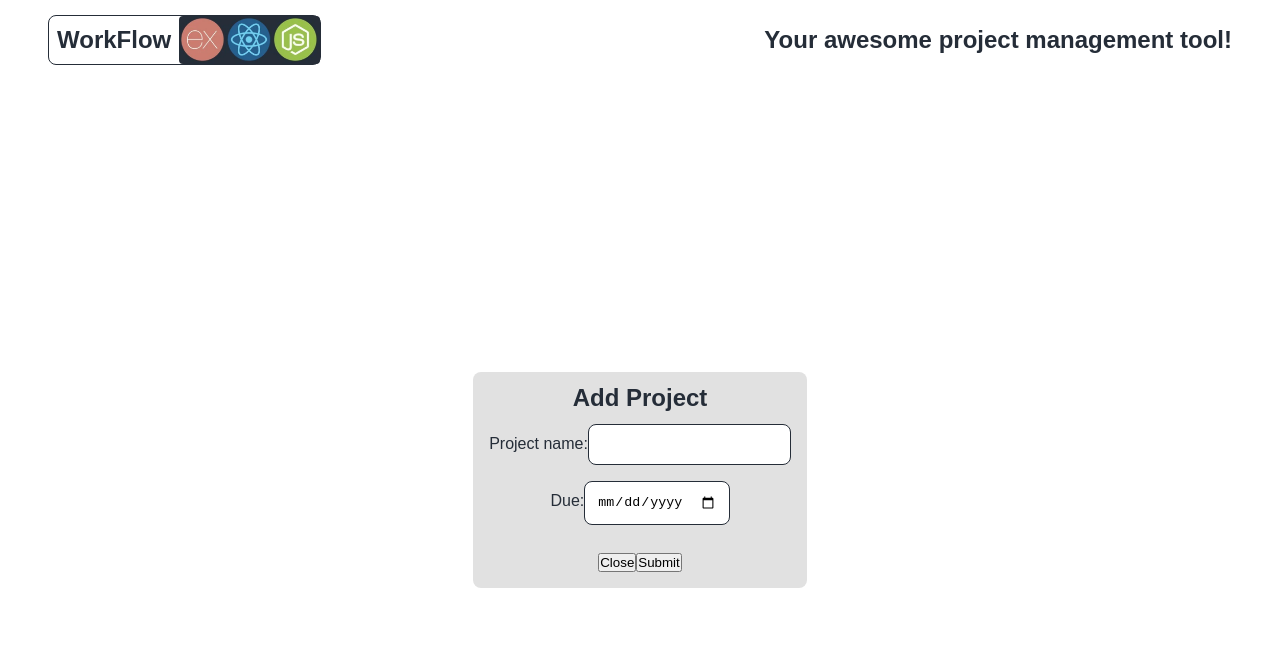
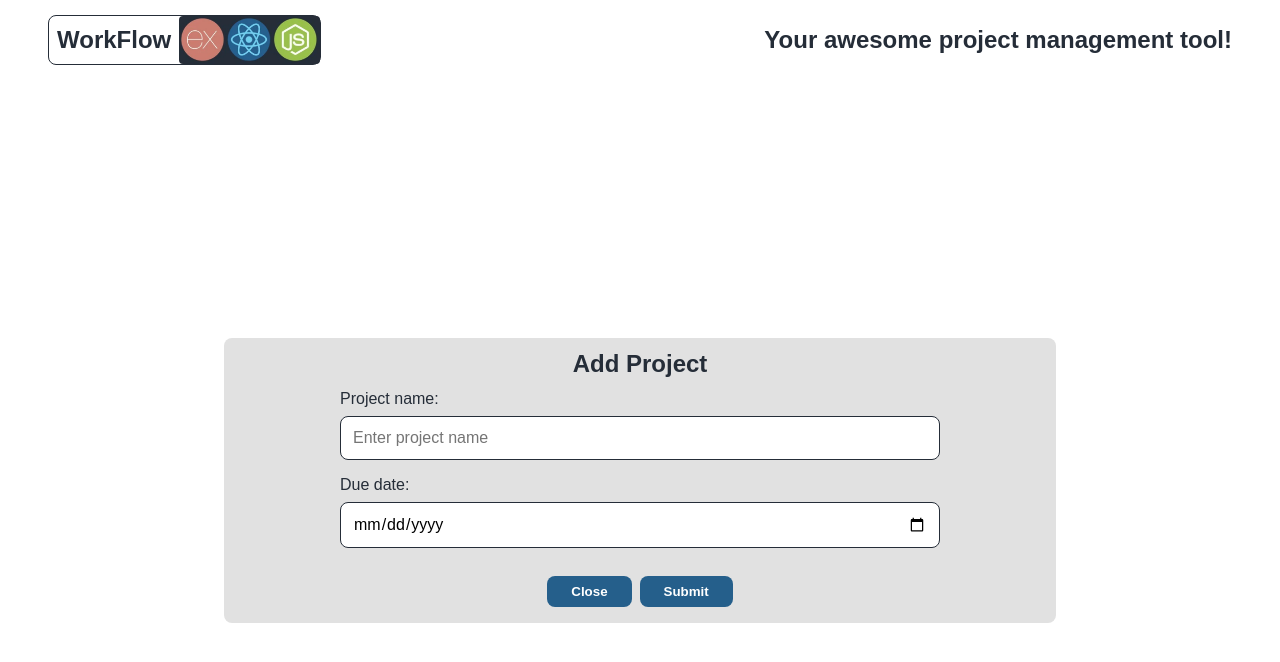
Before and after one commit to JuanVMaya/workflow-app, a React (Create React App) app in the folder client/: page / in a window 1280 px wide. Both pictures are taken after a click on the button "Add project". Shown: the top 662 px of the page. Built offline with nearby package versions, Linux system fonts and the light colour scheme.

Commit message:
Add form styling. Refactor MainDashboard as class component

```diff
--- a/client/src/components/AddItemForm/AddItemForm.jsx
+++ b/client/src/components/AddItemForm/AddItemForm.jsx
@@ -15,24 +15,39 @@ const AddItemForm = ({ isOpen, closeModal, itemType }) => {
     //Make post request to server to add task
     closeModal();
   };
+
   return (
     <ReactModal className="modal" overlayClassName="overlay" isOpen={isOpen}>
       {itemType === "project" ? (
         <form onSubmit={handleSubmitProject} className="form">
           <h2 className="form__title">Add Project</h2>
-          <label>
+          <label className="form__label">
             Project name:
-            <input className="form__input" type="text" name="name" id="name" />
+            <input
+              className="form__input"
+              type="text"
+              name="name"
+              id="name"
+              placeholder="Enter project name"
+            />
           </label>
-          <label>
-            Due:
+          <label className="form__label">
+            Due date:
             <input className="form__input" type="date" name="date" id="date" />
           </label>
           <div className="task__button-container">
-            <button type="button" onClick={handleCloseForm}>
+            <button
+              type="button"
+              className="button button--cancel"
+              onClick={handleCloseForm}
+            >
               Close
             </button>
-            <button type="submit" onClick={handleSubmitProject}>
+            <button
+              type="submit"
+              className="button"
+              onClick={handleSubmitProject}
+            >
               Submit
             </button>
           </div>
@@ -40,19 +55,34 @@ const AddItemForm = ({ isOpen, closeModal, itemType }) => {
       ) : (
         <form onSubmit={handleSubmitTask} className="form">
           <h2 className="form__title">Add Task</h2>
-          <label>
+          <label className="form__label">
             Task name:
-            <input className="form__input"  type="text" name="name" id="name" />
+            <input
+              className="form__input"
+              type="text"
+              name="name"
+              id="name"
+              placeholder="Enter task name"
+            />
           </label>
-          <label>
+          <label className="form__label">
             Description:
-            <textarea className="form__input" name="description" id="description" />
+            <textarea
+              className="form__input form__input--textarea"
+              placeholder="Enter task description"
+              name="description"
+              id="description"
+            />
           </label>
           <div className="task__button-container">
-            <button type="button" onClick={handleCloseForm}>
+            <button
+              type="button"
+              className="button button--cancel"
+              onClick={handleCloseForm}
+            >
               Close
             </button>
-            <button type="submit" onClick={handleSubmitTask}>
+            <button type="submit" className="button" onClick={handleSubmitTask}>
               Submit
             </button>
           </div>
--- a/client/src/components/AddItemForm/AddItemForm.scss
+++ b/client/src/components/AddItemForm/AddItemForm.scss
@@ -15,18 +15,53 @@
   border-radius: 0.5rem;
   background-color: colours.$mercury;
   backdrop-filter: blur(5px);
+  animation: fadeInDown 0.5s ease-in-out;
 }
 .form {
   display: flex;
   flex-direction: column;
   align-items: center;
+  width: 50rem;
   gap: 1rem;
+  &__label {
+    display: flex;
+    flex-direction: column;
+    width: 75%;
+  }
   &__input {
+    font-family: inherit;
+    font-size: 1rem;
     padding: 0.75rem;
+    margin-top: 0.5rem;
     border-radius: 0.5rem;
     border: solid 1px colours.$workflow-black;
+    &--textarea {
+      height: 10rem;
+      resize: none;
+    }
     &:focus {
       border: solid 1px colours.$workflow-blue;
     }
   }
 }
+
+.button {
+  &--cancel {
+    margin-right: 0.5rem;
+    background-color: white;
+    color: colours.$workflow-darkblue;
+    &:hover {
+      background-color: colours.$workflow-darkblue;
+    }
+  }
+}
+@keyframes fadeInDown {
+  0% {
+    opacity: 0;
+    transform: translateY(-1.5rem);
+  }
+  100% {
+    opacity: 1;
+    transform: translateY(0);
+  }
+}
--- a/client/src/components/MainDashboard/MainDashboard.jsx
+++ b/client/src/components/MainDashboard/MainDashboard.jsx
@@ -2,34 +2,48 @@ import Project from "../Project/Project";
 import Task from "../Task/Task";
 import AddItemForm from "../AddItemForm/AddItemForm";
 import { AiOutlinePlus } from "react-icons/ai";
-import { useState } from "react";
+import { Component } from "react";
 import "./MainDashboard.scss";
 
-const MainDashboard = (props) => {
-  let [isModalOpen, setIsModalOpen] = useState(false);
-
-  const handleAddItem = () => {
-    console.log(isModalOpen);
-    setIsModalOpen(true);
+class MainDashboard extends Component {
+  state = {
+    isModalOpen: false,
+    itemType: "",
   };
 
-  const handleCloseModal = () => {
-    setIsModalOpen(false);
+  handleAddProject = () => {
+    this.setState({
+      itemType: "project",
+      isModalOpen: true,
+    });
+  };
+  handleAddTask = () => {
+    this.setState({
+      itemType: "task",
+      isModalOpen: true,
+    });
   };
 
+  handleCloseModal = () => {
+    this.setState({
+      isModalOpen: false,
+    });
+  };
+
+  render() {
     return (
       <>
-      {isModalOpen ? (
+        {this.state.isModalOpen ? (
           <AddItemForm
-          isOpen={isModalOpen}
-          closeModal={handleCloseModal}
-          itemType="project"
+            isOpen={this.state.isModalOpen}
+            closeModal={this.handleCloseModal}
+            itemType={this.state.itemType}
           />
         ) : (
           <main className="dashboard">
             <article className="dashboard__projects">
               <h1 className="dashboard__title">Projects</h1>
-            <button className="button" onClick={handleAddItem}>
+              <button className="button" onClick={this.handleAddProject}>
                 <AiOutlinePlus />
                 <span className="button__text">Add project</span>
               </button>
@@ -57,7 +71,10 @@ const MainDashboard = (props) => {
               <div className="stage">
                 <div className="stage__header-container">
                   <h2 className="stage__title">Not started</h2>
-                <button className="stage__button">
+                  <button
+                    className="stage__button"
+                    onClick={this.handleAddTask}
+                  >
                     <AiOutlinePlus size="1.5rem" />
                   </button>
                 </div>
@@ -75,12 +92,7 @@ const MainDashboard = (props) => {
                 />
               </div>
               <div className="stage">
-              <div className="stage__header-container">
                 <h2 className="stage__title">Executing</h2>
-                <button className="stage__button">
-                  <AiOutlinePlus size="1.5rem" />
-                </button>
-              </div>
                 <Task
                   name="Task 1"
                   description="This is the task description. Watch out becuase it can get very long"
@@ -99,12 +111,7 @@ const MainDashboard = (props) => {
                 />
               </div>
               <div className="stage">
-              <div className="stage__header-container">
                 <h2 className="stage__title">Planning</h2>
-                <button className="stage__button">
-                  <AiOutlinePlus size="1.5rem" />
-                </button>
-              </div>
                 <Task
                   name="Task 1"
                   description="This is the task description. Watch out becuase it can get very long"
@@ -119,12 +126,8 @@ const MainDashboard = (props) => {
                 />
               </div>
               <div className="stage">
-              <div className="stage__header-container">
                 <h2 className="stage__title">Completed</h2>
-                <button className="stage__button">
-                  <AiOutlinePlus size="1.5rem" />
-                </button>
-              </div>
+
                 <Task
                   name="Task 1"
                   description="This is the task description. Watch out becuase it can get very long"
@@ -139,6 +142,7 @@ const MainDashboard = (props) => {
         )}
       </>
     );
-};
+  }
+}
 
 export default MainDashboard;
--- a/client/src/components/MainDashboard/MainDashboard.scss
+++ b/client/src/components/MainDashboard/MainDashboard.scss
@@ -33,11 +33,12 @@
   overflow: auto;
   padding: 1rem;
   border-radius: 0.5rem;
+  &__title{
+    margin-bottom: 1.5rem;
+  }
   &__header-container {
     display: flex;
     justify-content: space-between;
-    align-items: center;
-    margin-bottom: 1rem;
   }
   &__button {
     display: flex;
```
Lines whose indentation alone changed are shown as unchanged.
